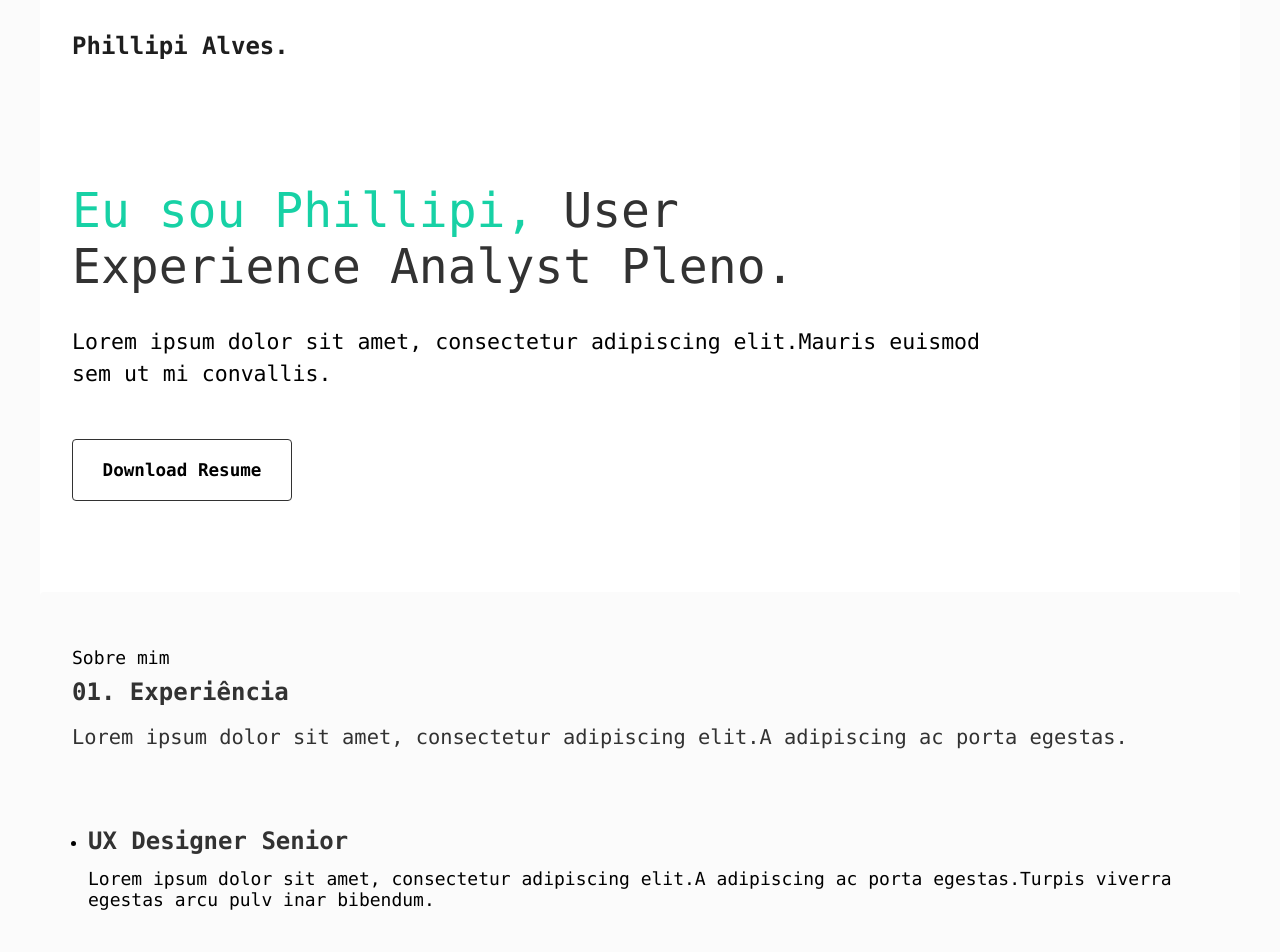
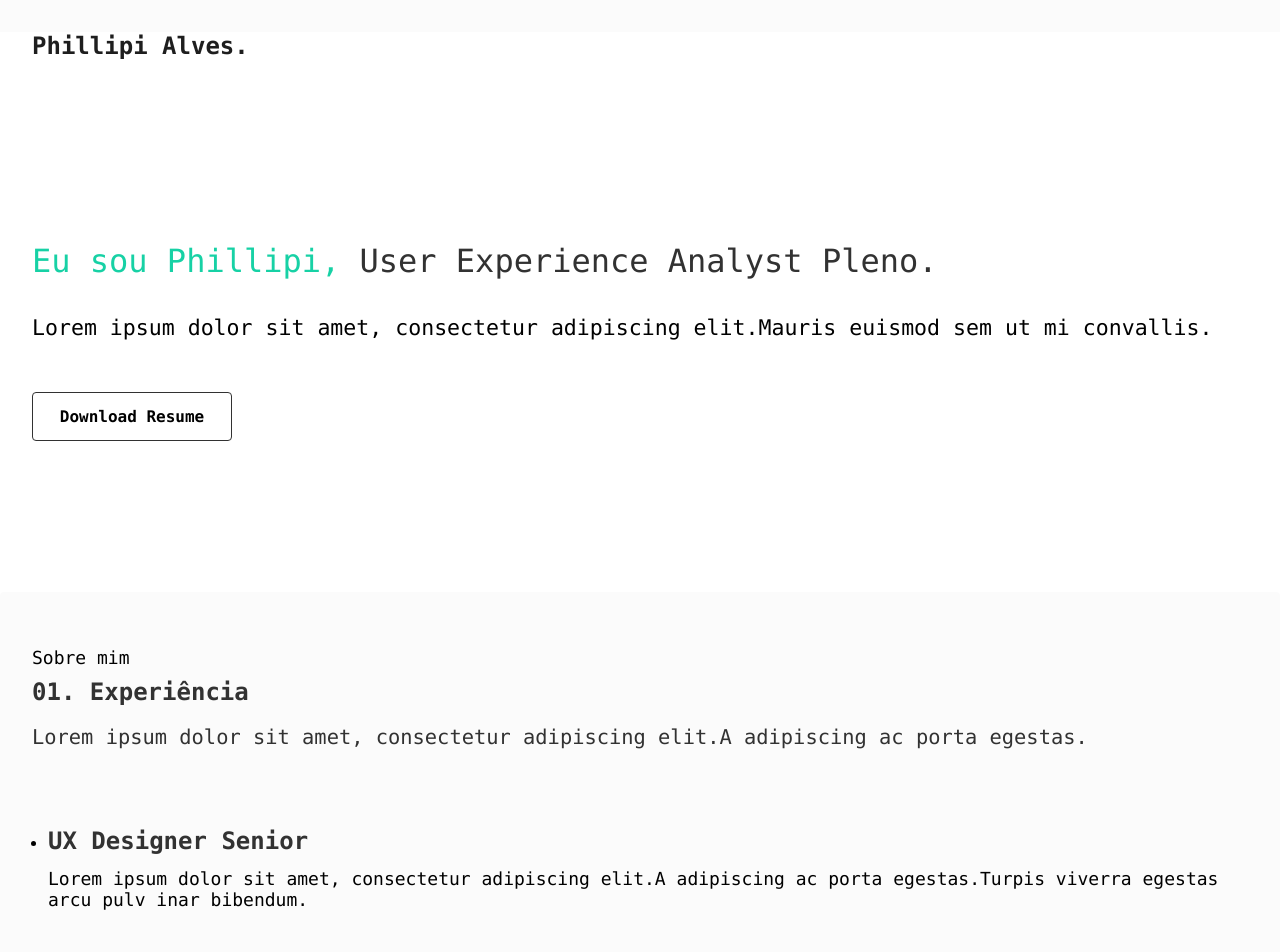
Before and after one commit to Phixelz/MyPortfolio, a Next.js app: page / in a window 1280 px wide. Shown: the top 952 px of the page. Built offline with nearby package versions, Linux system fonts and the light colour scheme.

Commit message:
container corrections

```diff
--- a/pages/index.tsx
+++ b/pages/index.tsx
@@ -108,7 +108,6 @@
         {/*GRID PROJECTS*/}
 
         <div className={styles.projects_content}>
-
           <code className={styles.page_project_name}> Projetos </code>{' '}
           <h1 className={styles.title_project}> 02. Meus Projetos </h1>
           <p className={styles.description_project}>
@@ -120,7 +119,7 @@
         <div>
           <section className={styles.grid_cards}>
             <div className={styles.card1}>
-              <a href="">
+              <a href="*/">
                 <h2 className={styles.project_name}> Learn App </h2>{' '}
                 <p className={styles.project_description}>
                   {' '}
@@ -132,7 +131,7 @@
             </div>
 
             <div className={styles.card2}>
-              <a href="">
+              <a href="*/">
                 <h2 className={styles.project_name}> Camper App </h2>{' '}
                 <p className={styles.project_description}>
                   {' '}
@@ -144,7 +143,7 @@
             </div>
 
             <div className={styles.card3}>
-              <a href="">
+              <a href="*/">
                 <h2 className={styles.project_name}> Easy Bank </h2>{' '}
                 <p className={styles.project_description}>
                   {' '}
@@ -156,7 +155,7 @@
             </div>
 
             <div className={styles.card4}>
-              <a href="">
+              <a href="*/">
                 <h2 className={styles.project_name}> Big Bus </h2>{' '}
                 <p className={styles.project_description}>
                   Lorem ipsum dolor sit amet, consectetur adipiscing elit.A
@@ -178,7 +177,7 @@
             </div>
 
             <div className={styles.card6}>
-              <a href="">
+              <a href="*/">
                 <h2 className={styles.project_name}> Mirror Investments </h2>{' '}
                 <p className={styles.project_description}>
                   Lorem ipsum dolor sit amet, consectetur adipiscing elit.A
--- a/styles/styles.module.css
+++ b/styles/styles.module.css
@@ -1,9 +1,6 @@
 .container {
   background: #ffffff;
   min-height: 100vh;
-  max-width: 1200px;
-  margin: 0 auto;
-  display: flex;
   flex-direction: column;
   justify-content: center;
 }
@@ -16,7 +13,7 @@
 }
 
 .hero {
-  max-width: 920px;
+  max-width: 100%;
   margin: 0 2rem;
   display: flex;
   height: 500px;
@@ -66,13 +63,12 @@
 }
 
 .resume_button {
-  margin-top: 2rem;
+  margin-top: 32px;
   background: #ffffff;
-  max-width: 220px;
-  padding: 1rem;
-  font-size: 1.1rem;
-  font-family: Consolas;
-  font-weight: 600;
+  max-width: 200px;
+  padding: 0.875rem;
+  font-size: 1rem;
+  font-weight: 700;
   border-radius: 4px;
   border: #323232 solid 1px;
 }
@@ -173,7 +169,7 @@
 }
 
 .grid_cards div {
-  flex: 1 1 400px;
+  flex: 1 1 500px;
 }
 
 .card1 {
@@ -228,6 +224,8 @@
 }
 
 .timeline {
+  align-content: center;
+  align-items: center;
   padding-top: 2rem;
   padding-bottom: 3rem;
   margin: 0 3rem;
@@ -236,17 +234,18 @@
 @media (min-width: 1200px) {
   .hero,
   .title {
-    font-size: 3rem;
+    font-size: 2rem;
   }
 
   .resume_button {
-    padding: 1.25rem;
+    font-size: 1rem;
+    padding: 0.875rem;
     margin-top: 48px;
   }
 }
 
 @media (max-width: 600px) {
-  .header {
+  .header_name {
     font-size: 1.25rem;
   }
 
```
